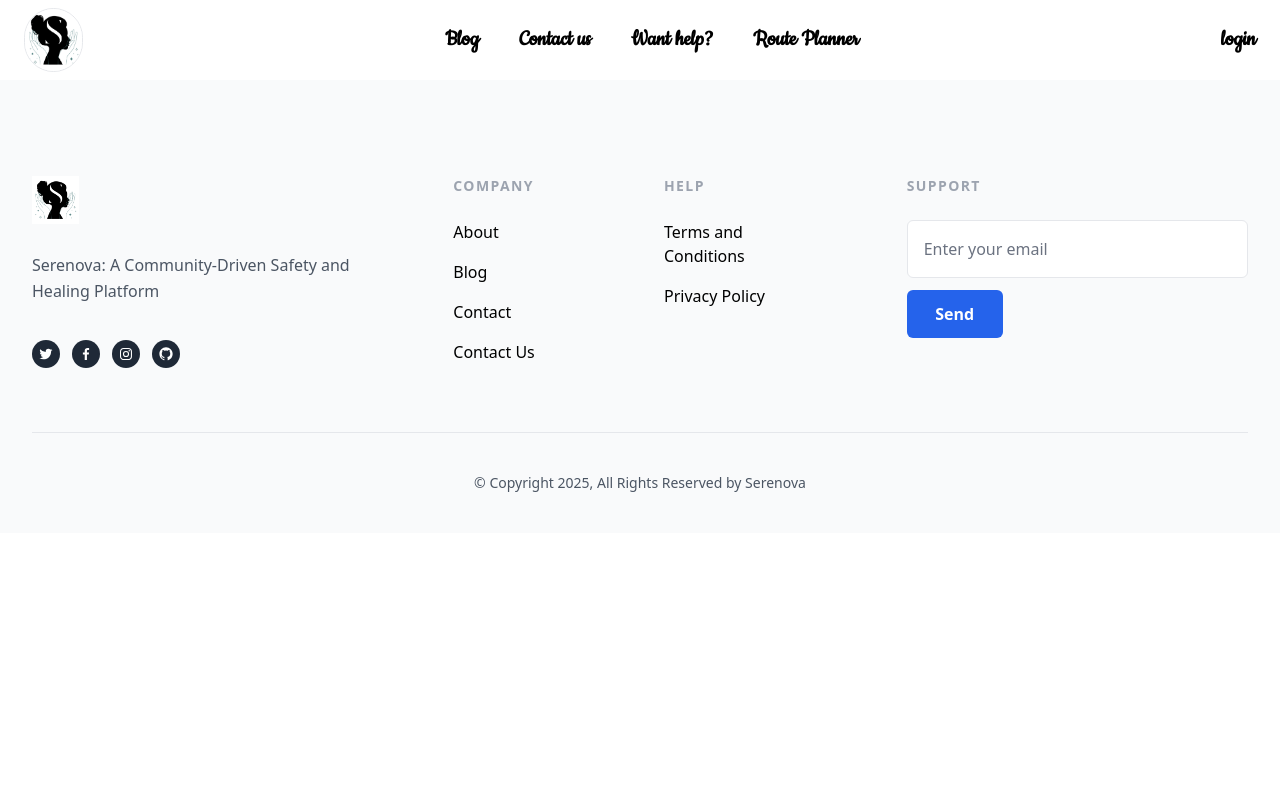
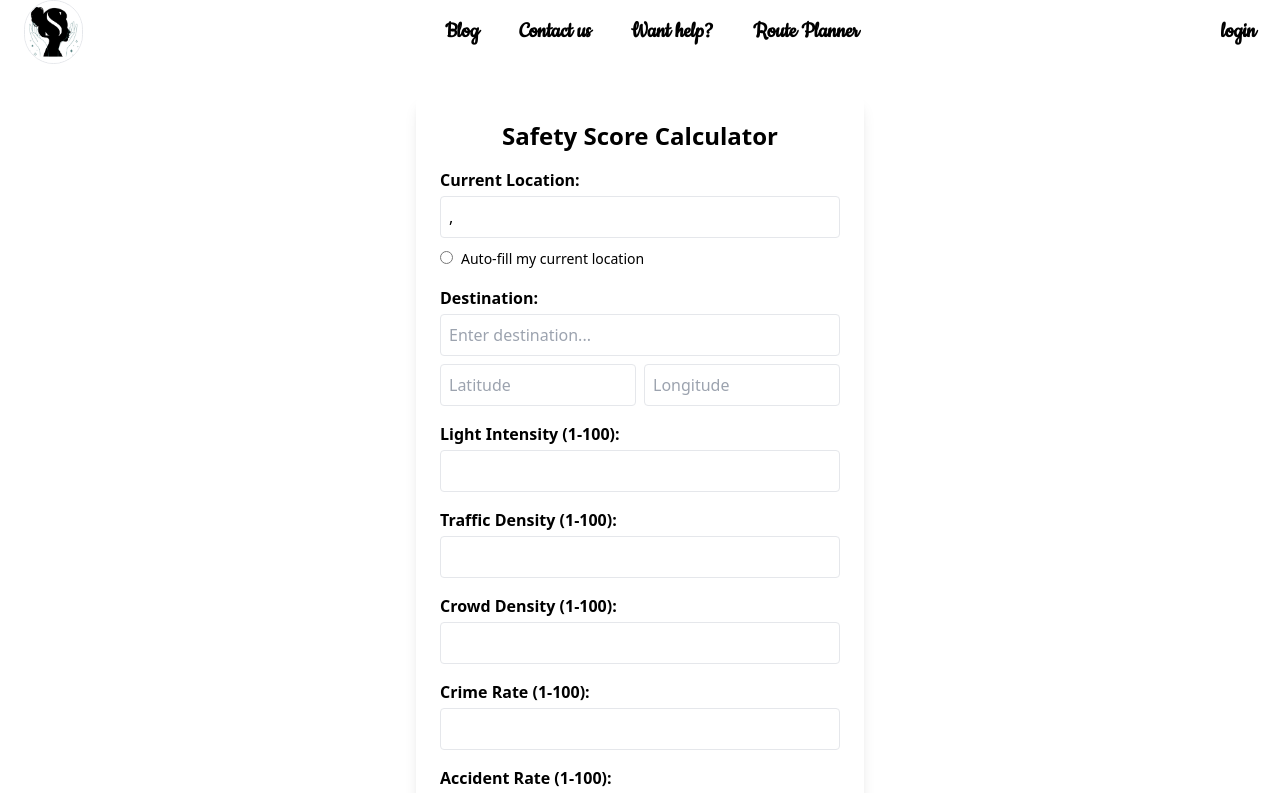
Before and after one commit to Aryan030204/Serenova-Empowering-Women--Protecting-Futures, a React (Vite) app in the folder client/: page /routescorer in a window 1280 px wide. Shown: the top 793 px of the page. Built offline with nearby package versions, Linux system fonts and the light colour scheme; a web font is replaced by a local one.

Commit message:
Safety score calculator component initiated

```diff
--- a/client/package.json
+++ b/client/package.json
@@ -21,6 +21,7 @@
     "lucide-react": "^0.475.0",
     "react": "^19.0.0",
     "react-dom": "^19.0.0",
+    "react-google-autocomplete": "^2.7.4",
     "react-redux": "^9.2.0",
     "react-router": "^7.1.5",
     "react-toastify": "^11.0.5"
--- a/client/src/App.jsx
+++ b/client/src/App.jsx
@@ -9,6 +9,7 @@ import Signup from "./pages/Signup";
 import Help from "./pages/Help";
 import RoutePlanner from "./pages/RoutePlanner";
 import { useEffect } from "react";
+import RouteScorer from "./pages/RouteScorer";
 function App() {
   return (
     <>
@@ -23,6 +24,7 @@ function App() {
             <Route path="/routeplanner" element={<RoutePlanner />} />
             <Route path="/login" element={<Login />} />
             <Route path="/signup" element={<Signup />} />
+            <Route path="/routescorer" element={<RouteScorer/>}/>
           </Routes>
           <Footer />
         </div>
--- a/client/src/components/RouteDetails.jsx
+++ b/client/src/components/RouteDetails.jsx
@@ -20,7 +20,6 @@ const RouteDetails = () => {
   const [suggestions, setSuggestions] = useState([]);
   const [loading, setLoading] = useState(false);
   const [coordinates, setCoordinates] = useState("");
-
 
   const getLocation = () => {
     navigator.geolocation.getCurrentPosition(async (position) => {
--- /dev/null
+++ b/client/src/components/RouteScorerForm.jsx
@@ -0,0 +1,186 @@
+import React, { useState } from 'react'
+
+const RouteScorerForm = () => {
+    const [formData, setFormData] = useState({
+        currentLat: "",
+        currentLong: "",
+        destination: "",
+        destLat: "",
+        destLong: "",
+        lightIntensity: "",
+        trafficDensity: "",
+        crowdDensity: "",
+        crimeRate: "",
+        accidentRate: "",
+      });
+
+      const [suggestions, setSuggestions] = useState([]);
+
+      // Get current location
+      const getCurrentLocation = () => {
+        if (navigator.geolocation) {
+          navigator.geolocation.getCurrentPosition(
+            (position) => {
+              setFormData((prev) => ({
+                ...prev,
+                currentLat: position.coords.latitude.toFixed(6),
+                currentLong: position.coords.longitude.toFixed(6),
+              }));
+            },
+            (error) => alert("Error fetching location: " + error.message)
+          );
+        } else {
+          alert("Geolocation is not supported by this browser.");
+        }
+      };
+
+      // Fetch location suggestions from OpenStreetMap
+      const fetchLocationSuggestions = async (query) => {
+        if (query.length < 3) {
+          setSuggestions([]);
+          return;
+        }
+
+        try {
+          const response = await fetch(
+            `https://nominatim.openstreetmap.org/search?format=json&q=${query}`
+          );
+          const data = await response.json();
+          setSuggestions(data);
+        } catch (error) {
+          console.error("Error fetching location data:", error);
+        }
+      };
+
+      // Handle destination selection
+      const selectDestination = (place) => {
+        setFormData((prev) => ({
+          ...prev,
+          destination: place.display_name,
+          destLat: place.lat,
+          destLong: place.lon,
+        }));
+        setSuggestions([]);
+      };
+
+      // Handle input changes
+      const handleChange = (e) => {
+        setFormData({ ...formData, [e.target.name]: e.target.value });
+
+        if (e.target.name === "destination") {
+          fetchLocationSuggestions(e.target.value);
+        }
+      };
+
+      // Form submission
+      const calculateSafetyScore = (e) => {
+        e.preventDefault();
+        console.log("Form Data:", formData);
+        alert("Safety score calculation triggered!");
+      };
+
+      return (
+        <div className="max-w-md mx-auto p-6 bg-white rounded-lg shadow-lg mt-6">
+          <h2 className="text-2xl font-bold text-center mb-4">Safety Score Calculator</h2>
+
+          <form onSubmit={calculateSafetyScore} className="space-y-4">
+            {/* Current Location */}
+            <div>
+              <label className="block font-semibold">Current Location:</label>
+              <input
+                type="text"
+                value={`${formData.currentLat}, ${formData.currentLong}`}
+                placeholder="Latitude, Longitude"
+                className="w-full p-2 border rounded mt-1"
+                readOnly
+              />
+              <div className="mt-2">
+                <input type="radio" onClick={getCurrentLocation} id="auto-locate" />
+                <label htmlFor="auto-locate" className="ml-2 text-sm">
+                  Auto-fill my current location
+                </label>
+              </div>
+            </div>
+
+            {/* Destination */}
+            <div className="relative">
+              <label className="block font-semibold">Destination:</label>
+              <input
+                type="text"
+                name="destination"
+                value={formData.destination}
+                onChange={handleChange}
+                className="w-full p-2 border rounded mt-1"
+                placeholder="Enter destination..."
+                required
+              />
+              {/* Suggestions Dropdown */}
+              {suggestions.length > 0 && (
+                <ul className="absolute z-10 w-full bg-white border mt-1 rounded shadow-md">
+                  {suggestions.map((place, index) => (
+                    <li
+                      key={index}
+                      onClick={() => selectDestination(place)}
+                      className="p-2 cursor-pointer hover:bg-gray-100"
+                    >
+                      {place.display_name}
+                    </li>
+                  ))}
+                </ul>
+              )}
+              <div className="grid grid-cols-2 gap-2 mt-2">
+                <input
+                  type="text"
+                  name="destLat"
+                  value={formData.destLat}
+                  className="w-full p-2 border rounded"
+                  placeholder="Latitude"
+                  readOnly
+                />
+                <input
+                  type="text"
+                  name="destLong"
+                  value={formData.destLong}
+                  className="w-full p-2 border rounded"
+                  placeholder="Longitude"
+                  readOnly
+                />
+              </div>
+            </div>
+
+            {/* Safety Parameters */}
+            {[
+              { label: "Light Intensity", name: "lightIntensity" },
+              { label: "Traffic Density", name: "trafficDensity" },
+              { label: "Crowd Density", name: "crowdDensity" },
+              { label: "Crime Rate", name: "crimeRate" },
+              { label: "Accident Rate", name: "accidentRate" },
+            ].map((field) => (
+              <div key={field.name}>
+                <label className="block font-semibold">{field.label} (1-100):</label>
+                <input
+                  type="number"
+                  name={field.name}
+                  value={formData[field.name]}
+                  onChange={handleChange}
+                  min="1"
+                  max="100"
+                  className="w-full p-2 border rounded mt-1"
+                  required
+                />
+              </div>
+            ))}
+
+            {/* Submit Button */}
+            <button
+              type="submit"
+              className="w-full bg-blue-600 text-white p-2 rounded font-semibold hover:bg-blue-700 transition"
+            >
+              Calculate Safety Score
+            </button>
+          </form>
+        </div>
+      );
+}
+
+export default RouteScorerForm
--- a/client/src/components/SafeRoute.jsx
+++ b/client/src/components/SafeRoute.jsx
@@ -54,7 +54,7 @@ const SafeRoute = () => {
       ))}
       <h1 className="text-center relative top-5 text-sm">
         Want to know about how routes are scored ? {" "}
-        <Link to={""} className="text-blue-500 underline">
+        <Link to={"/routescorer"} className="text-blue-500 underline">
           Know here
         </Link>
       </h1>
--- /dev/null
+++ b/client/src/pages/RouteScorer.jsx
@@ -0,0 +1,12 @@
+import React from 'react'
+import RouteScorerForm from '../components/RouteScorerForm'
+
+const RouteScorer = () => {
+  return (
+    <div className='flex justify-center m-2 items-center'>
+      <RouteScorerForm/>
+    </div>
+  )
+}
+
+export default RouteScorer
```
Also changed, not shown: 1 other file (tests, documents, lock files or other folders).
